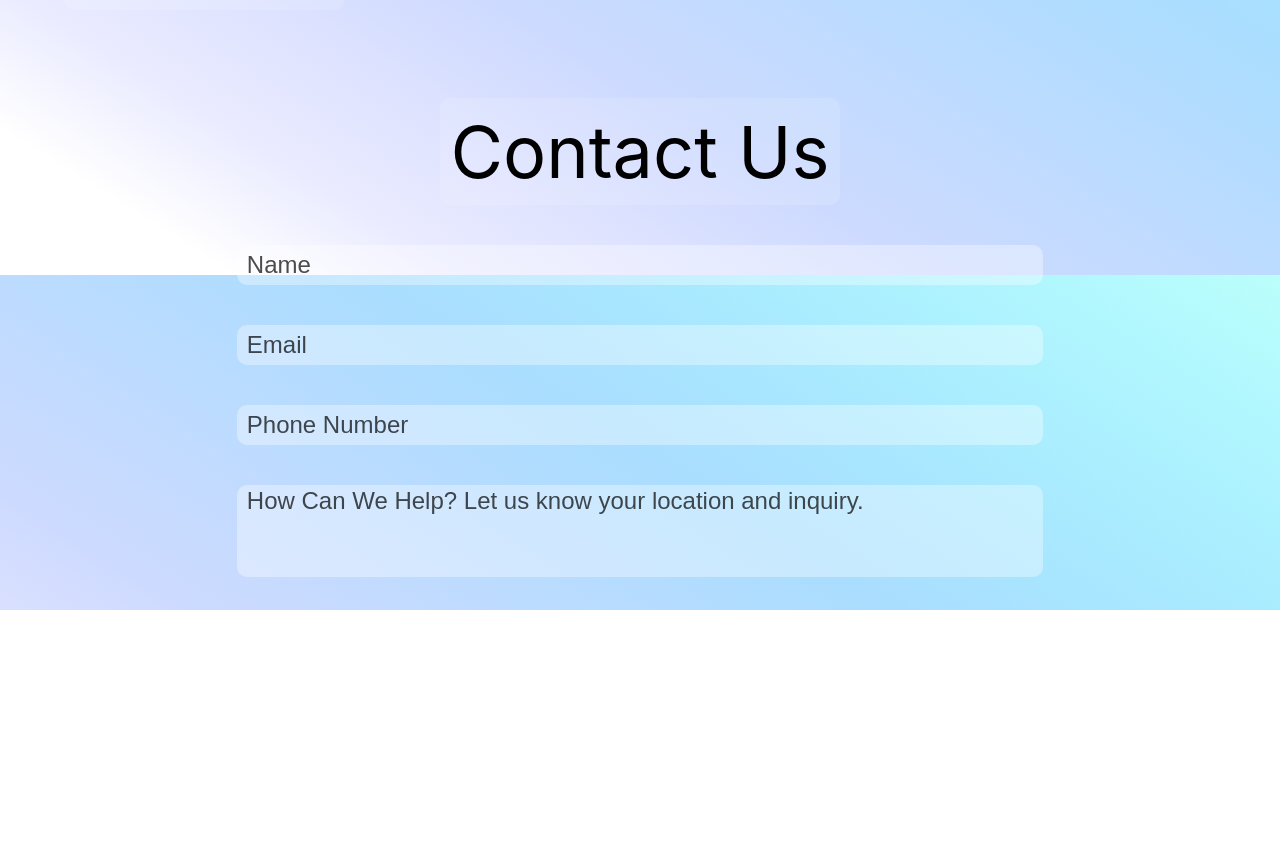
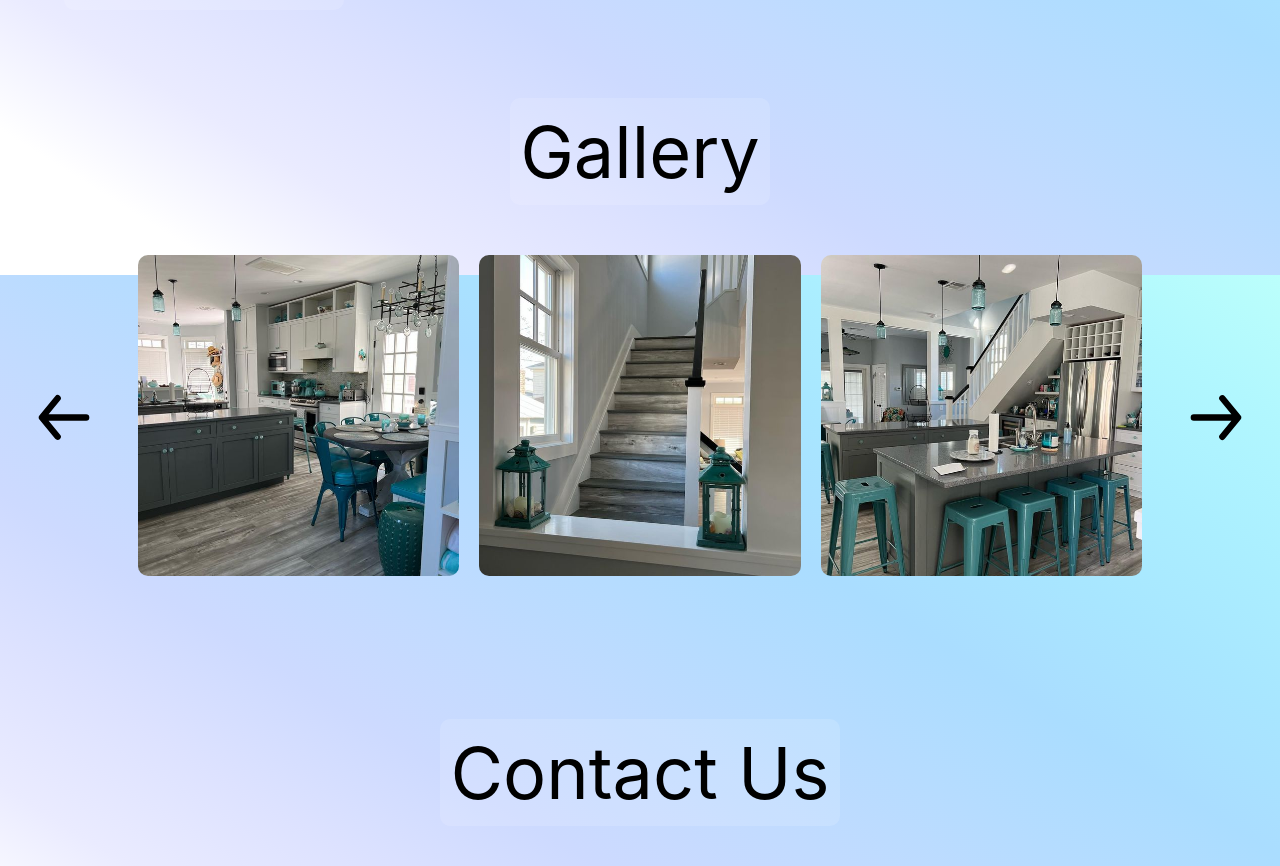
Before and after one commit to gabegaglio/gaglioceramictile, a React (Create React App) app: page / in a window 1280 px wide. Shown: the part 2125-2991 px from the top of the page. Before the commit the page ends 2735 px from the top, so only its background shows below. Built offline with nearby package versions, Linux system fonts and the light colour scheme.

Commit message:
gallery not showing

```diff
--- a/src/App.js
+++ b/src/App.js
@@ -5,15 +5,17 @@ import CardContainer2 from "./CardContainer2.js";
 import Gallery from "./Gallery.js";
 import Contact from "./Contact.js";
 
-const isMobile = window.innerWidth <= 600;
 function App() {
+
+  const isMobile = window.innerWidth <= 600;
+
   return (
     <div className="App">
      <Header />
      <CardContainer1 />
      <Services />
      <CardContainer2/>
-     { isMobile && <Gallery /> }
+     { !isMobile && <Gallery /> }
      <Contact />
     </div>
   );
--- a/src/index.css
+++ b/src/index.css
@@ -258,6 +258,7 @@ form textarea{
 form button{
   background-color: rgba(255, 255, 255, 0.186);
   color:black;
+  font-weight:normal;
   cursor:pointer;
   border:none;
   width:fit-content;
```
